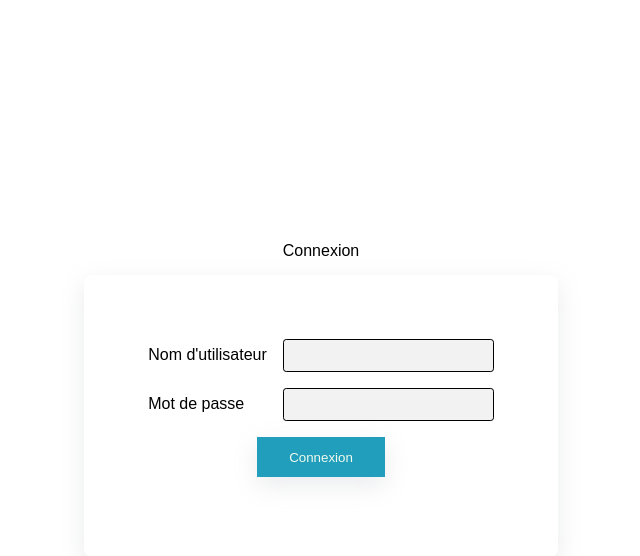
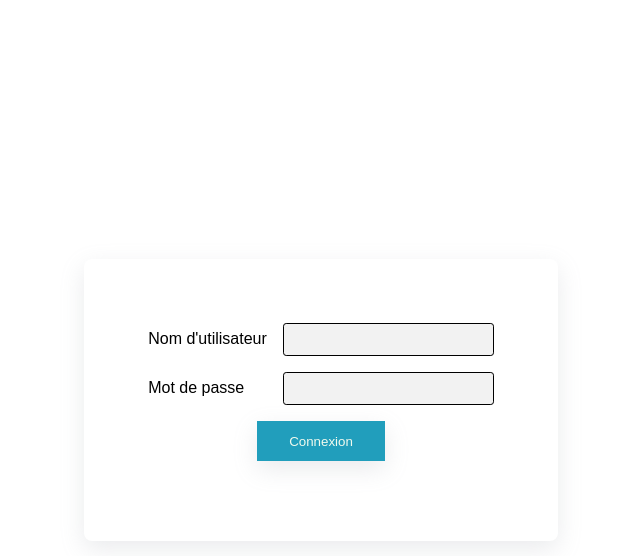
Before and after one commit to yoshua70/User-Management-with-Django, a Django app: page /members/ in a window 1280 px wide. Shown: the top 556 px of the page, without its empty margins (319-959 px from the left). Run offline with Django 4.2, Linux system fonts and the light colour scheme.

Commit message:
feat: remove header

```diff
--- a/members/templates/authenticate/login.html
+++ b/members/templates/authenticate/login.html
@@ -1,6 +1,5 @@
 {% extends 'base.html' %} {% block content %}
 <main class="main--centered">
-  <h1>Connexion</h1>
   <form action="" method="POST" class="form">
     {% csrf_token %}
     <div class="form-div">
```
